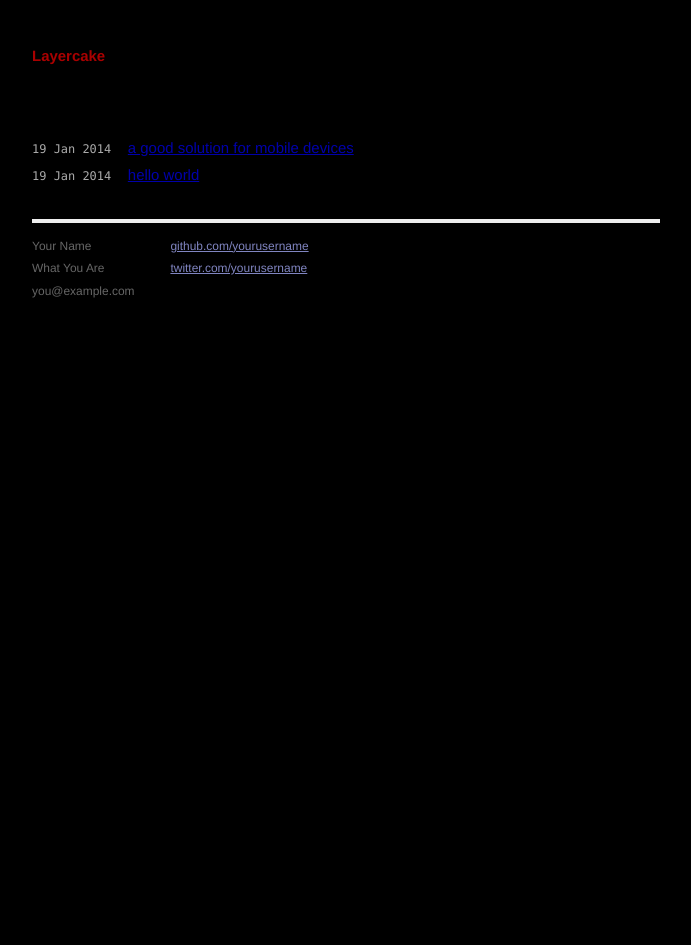
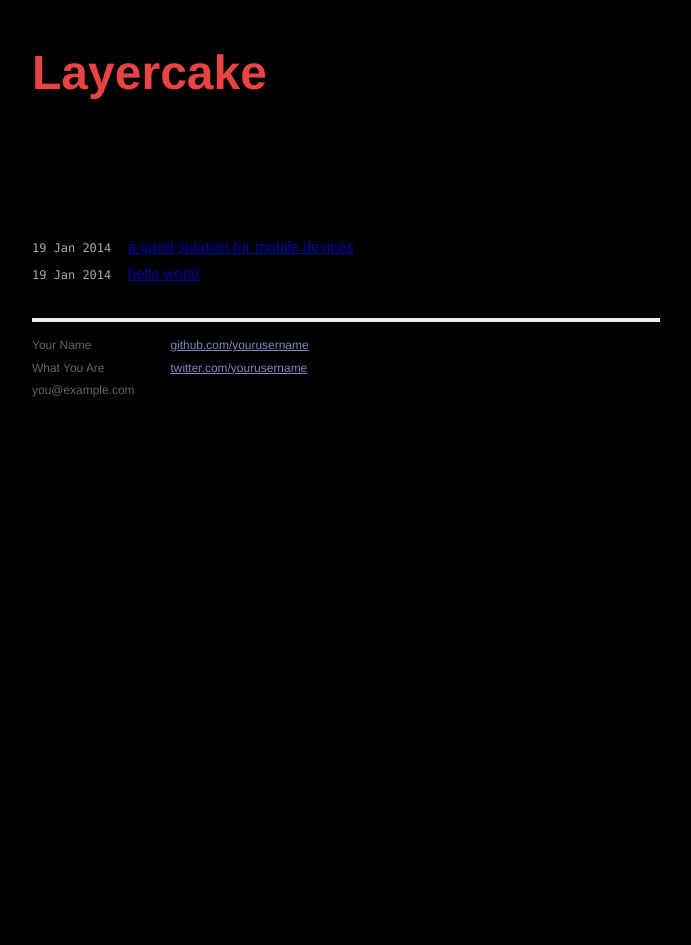
Before and after one commit to leofrozenyogurt/layercake, a Jekyll site: the page built from index.html, in a window 1280 px wide. Shown: the whole page, without its empty margins (294-985 px from the left). Built offline with Jekyll 4.4.1, drawn with Linux system fonts in a browser that asks for light colours; Markdown is read by kramdown in place of the engine named in the settings.

Commit message:
initial css

```diff
--- a/css/main.css
+++ b/css/main.css
@@ -71,14 +71,16 @@ a:visited { color: #a0a; }
 .title {
   display: inline-block;
   margin-bottom: 2em;
+  font-size: 3rem;
+  line-height: 1.1667;
 }
 
 .title a {
-  color: #a00;
+  color: rgb(233, 67, 67);;
 }
 
 .title a:hover {
-  color: #000;
+  color: white;
 }
 
 .header a.extra {
```
